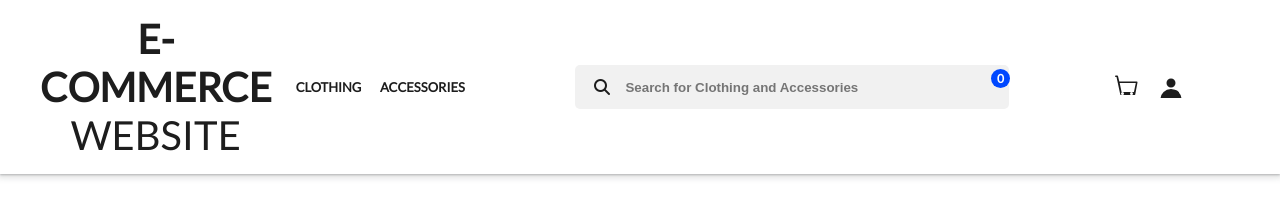
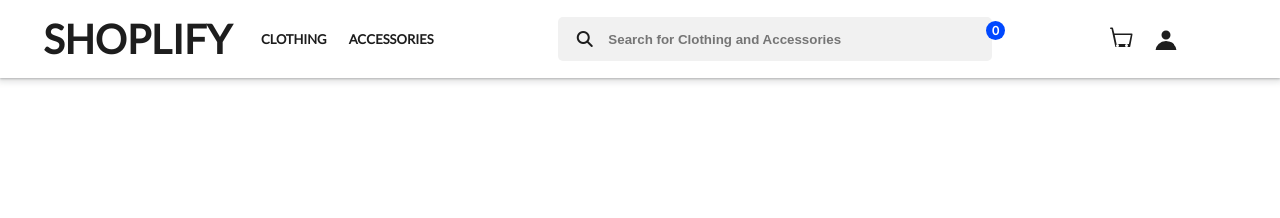
Before and after one commit to anushkaa-dubey/e-commerce-website, a plain HTML site: page header.html in a window 1280 px wide. Drawn offline with Linux system fonts and the light colour scheme.

Commit message:
Update header.html

```diff
--- a/header.html
+++ b/header.html
@@ -19,7 +19,7 @@
             <!-- MAIN CONTAINER -->
             <div id="container">
                 <!-- SHOP NAME -->
-                <div id="shopName"><a href="index.html"> <b>E-COMMERCE</b> WEBSITE </a></div>
+                <div id="shopName"><a href="index.html"> <b>SHOPLIFY</b></a></div>
                     <!-- COLLCETIONS ON WEBSITE -->
                     <div id="collection">
                         <div id="clothing"><a href="clothing.html"> CLOTHING </a></div>
```
